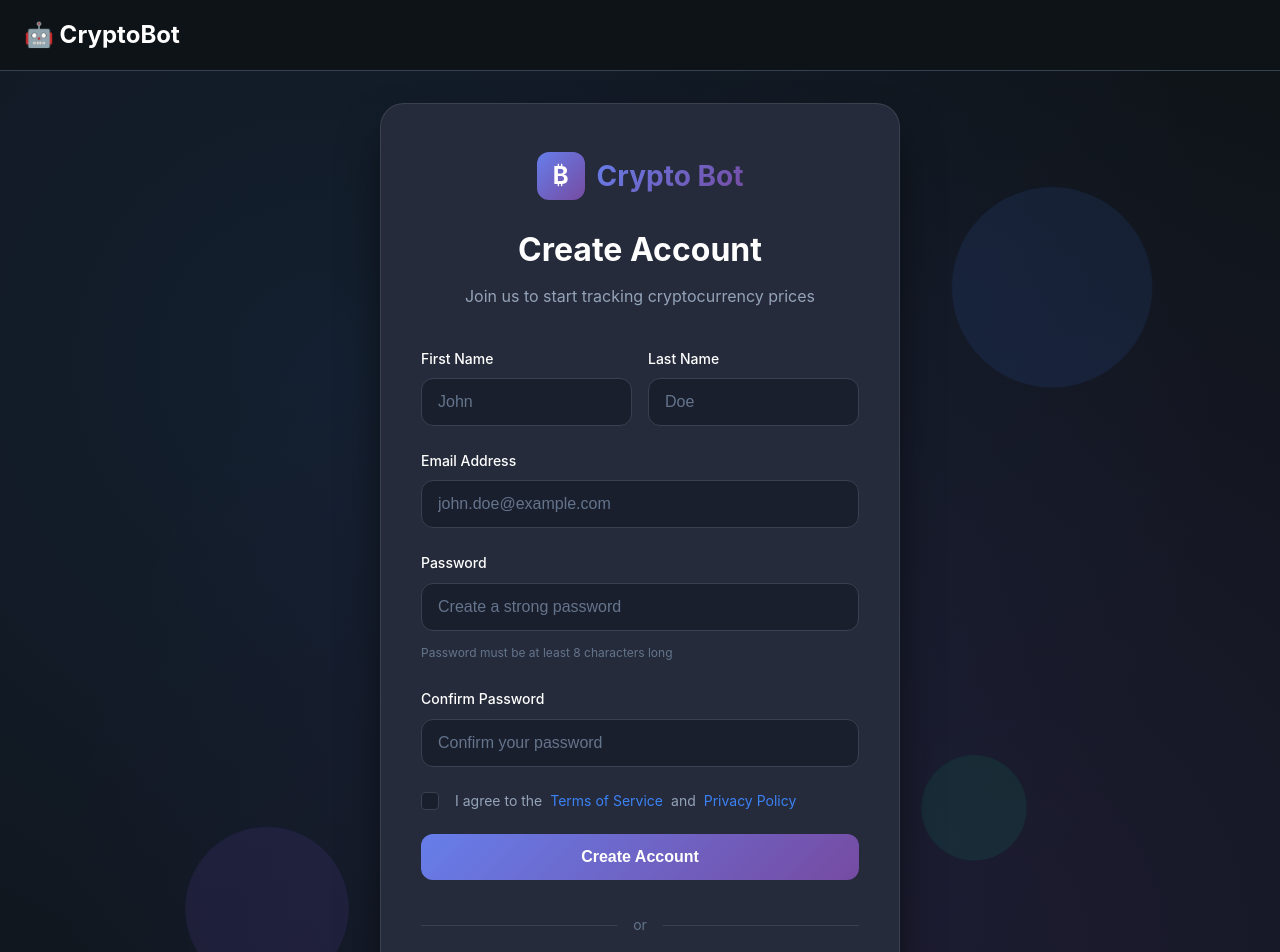
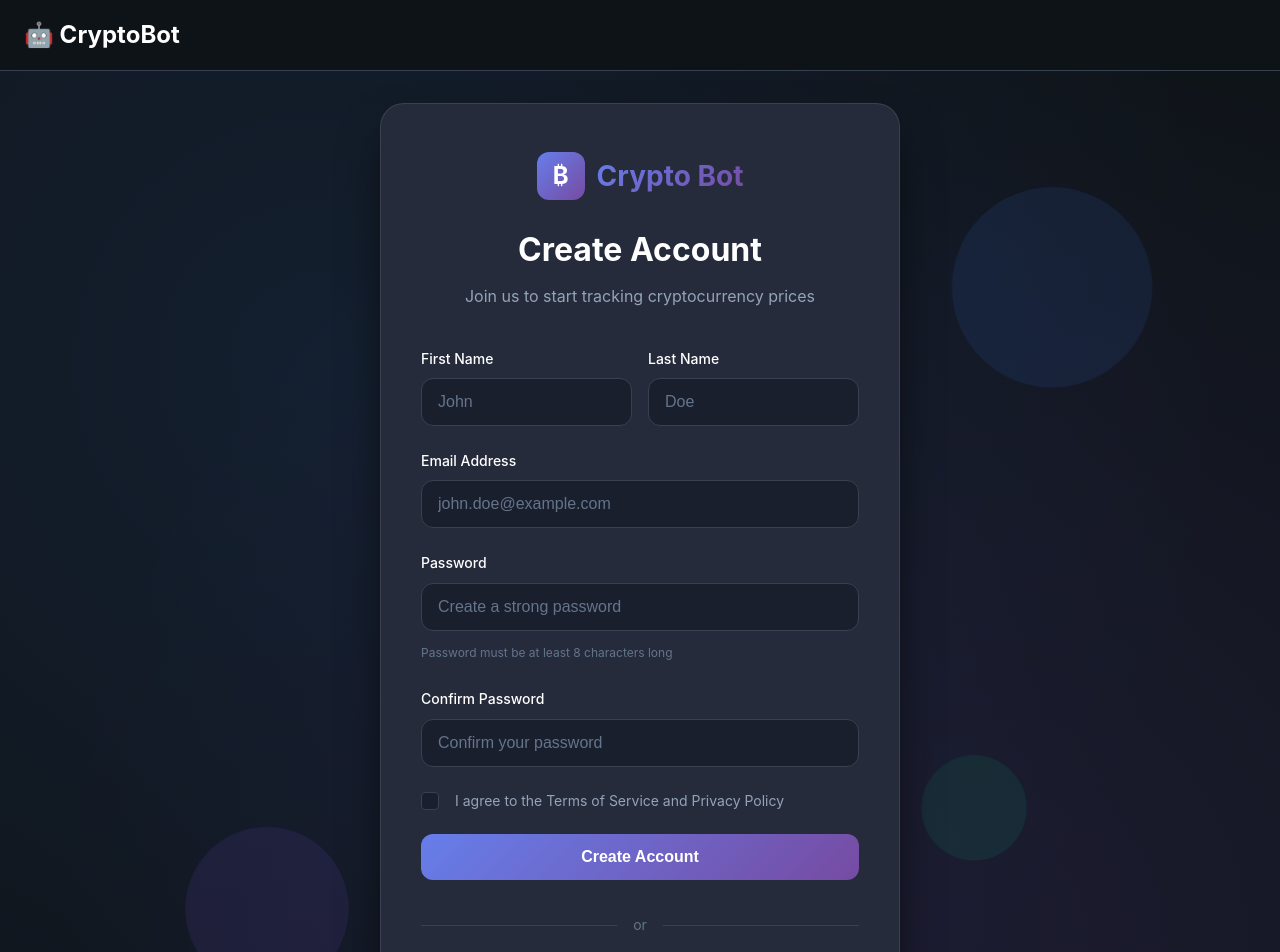
Before and after one commit to saeedadmin/crypto, a Next.js app: page /auth/signup in a window 1280 px wide. Shown: the top 952 px of the page. Built offline with nearby package versions, Linux system fonts and the light colour scheme.

Commit message:
Fix: Simplify password validation and remove problematic links

```diff
--- a/src/app/api/auth/lib/auth-utils.ts
+++ b/src/app/api/auth/lib/auth-utils.ts
@@ -15,7 +15,9 @@ export function validateEmail(email: string): boolean {
 }
 
 export function validatePassword(password: string): boolean {
-  // At least 8 characters, one uppercase, one lowercase, one number
-  const passwordRegex = /^(?=.*[a-z])(?=.*[A-Z])(?=.*\d)[a-zA-Z\d@$!%*?&]{8,}$/
-  return passwordRegex.test(password)
+  // At least 6 characters (simplified)
+  if (password.length < 6) {
+    return false
+  }
+  return true
 }
--- a/src/app/api/auth/signup/route.ts
+++ b/src/app/api/auth/signup/route.ts
@@ -27,7 +27,7 @@ export async function POST(request: NextRequest) {
       return NextResponse.json(
         {
           success: false,
-          message: 'Password must be at least 8 characters and include uppercase, lowercase and numbers'
+          message: 'Password must be at least 6 characters'
         },
         { status: 400 }
       )
--- a/src/app/auth/signup/page.tsx
+++ b/src/app/auth/signup/page.tsx
@@ -38,8 +38,8 @@ export default function SignupPage() {
       setError('Please enter your email address');
       return false;
     }
-    if (formData.password.length < 8) {
-      setError('Password must be at least 8 characters long');
+    if (formData.password.length < 6) {
+      setError('Password must be at least 6 characters long');
       return false;
     }
     if (formData.password !== formData.confirmPassword) {
@@ -218,10 +218,7 @@ export default function SignupPage() {
                   onChange={(e) => setAcceptTerms(e.target.checked)}
                 />
                 <span className="checkbox-checkmark"></span>
-                I agree to the{' '}
-                <Link href="/terms" className="terms-link">Terms of Service</Link>
-                {' '}and{' '}
-                <Link href="/privacy" className="terms-link">Privacy Policy</Link>
+                I agree to the Terms of Service and Privacy Policy
               </label>
             </div>
 
```
